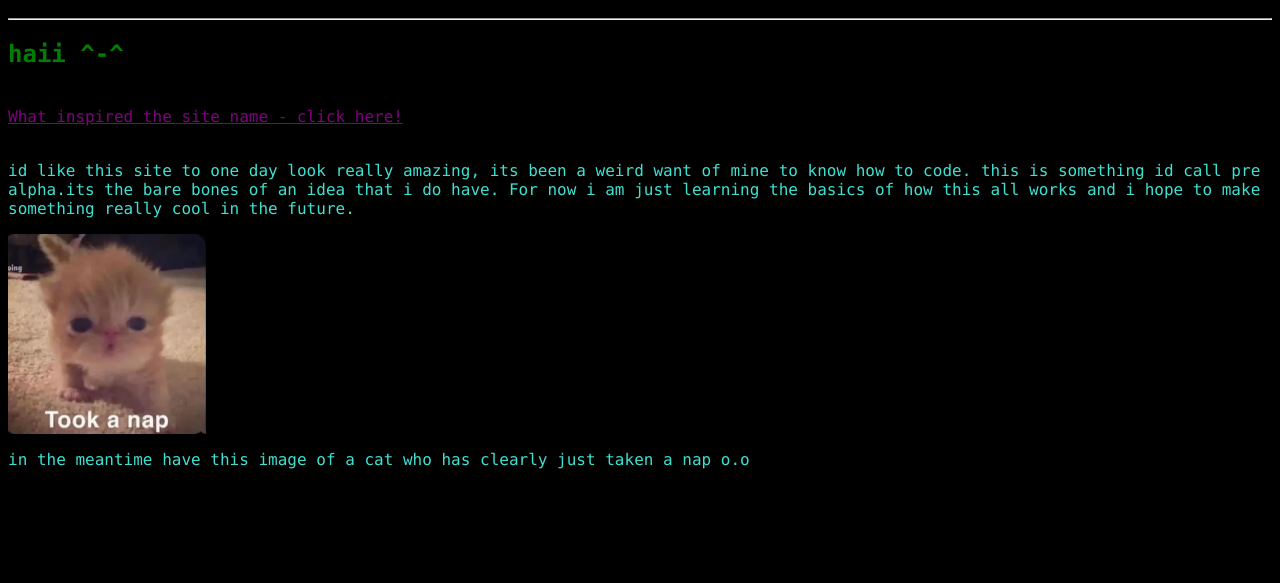
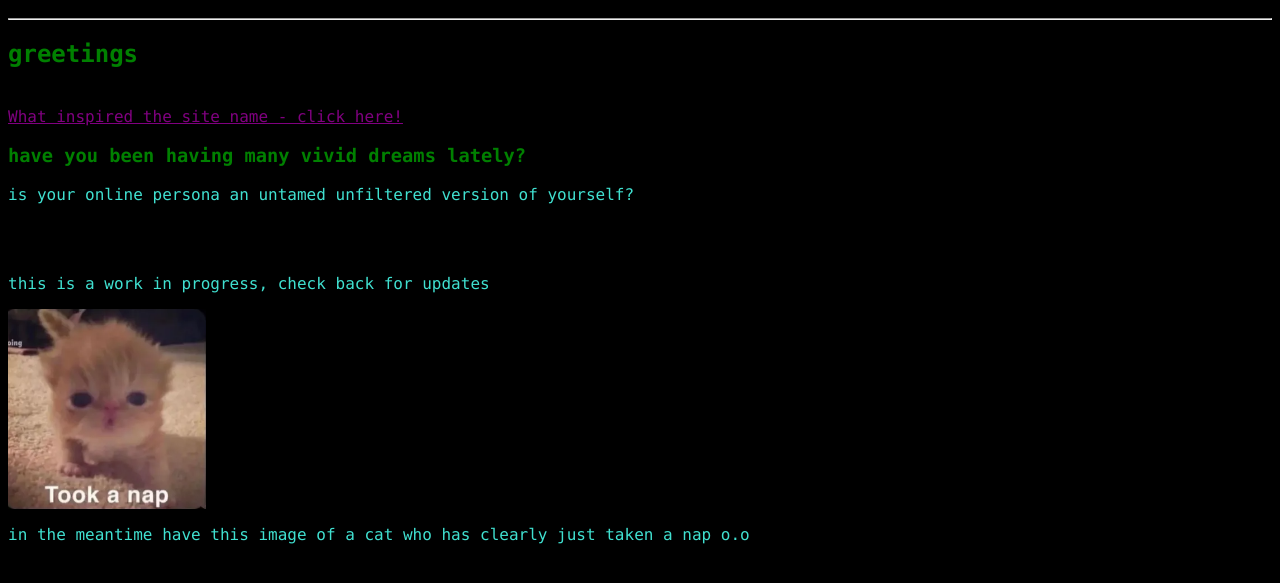
Before and after one commit to exxycmd/stratosphere-site, a plain HTML site: page index.html in a window 1280 px wide. Shown: the part 49-632 px from the top of the page. Drawn offline with Linux system fonts and the light colour scheme.

Commit message:
Update index.html
update

```diff
--- a/index.html
+++ b/index.html
@@ -9,18 +9,22 @@
 <body>
 <h1>Stratosphere - the barrier between us and the universe</h1>
 <hr>
-<h2>haii ^-^</h2>
+<h2>greetings</h2>
 <br>
 <a href= "https://open.spotify.com/track/6sEqGYDoVKk88agceDbYGk" target=_blank title="the song stratosphere by duster">
     What inspired the site name - click here!
 </a>
 <br>
+<h3>have you been having many vivid dreams lately?</h3>
+<p>is your online persona an untamed unfiltered version of yourself? </p>
 <br>
-<p>id like this site to one day look really amazing, its been a weird want of mine to know how to code. this is something id call pre alpha.its the bare bones of an idea that i do have. For now i am just learning the basics of how this all works and i hope to make something really cool in the future.</p>
+<br>
+<p>this is a work in progress, check back for updates</p>
 <img src="/images/took a nap.png" height="200">
 <p>in the meantime have this image of a cat who has clearly just taken a nap o.o</p>
 </body>
-<!--this is a small comment hehe hello future me if i ever stumble across this again-->
+
 <html>
 
 <!-- oh also if you edit something on the body for example the background colour or the font it makes it the default for the whole site at least i think so ^^-->
+<!--this is a small comment hehe hello future me if i ever stumble across this again-->
```
